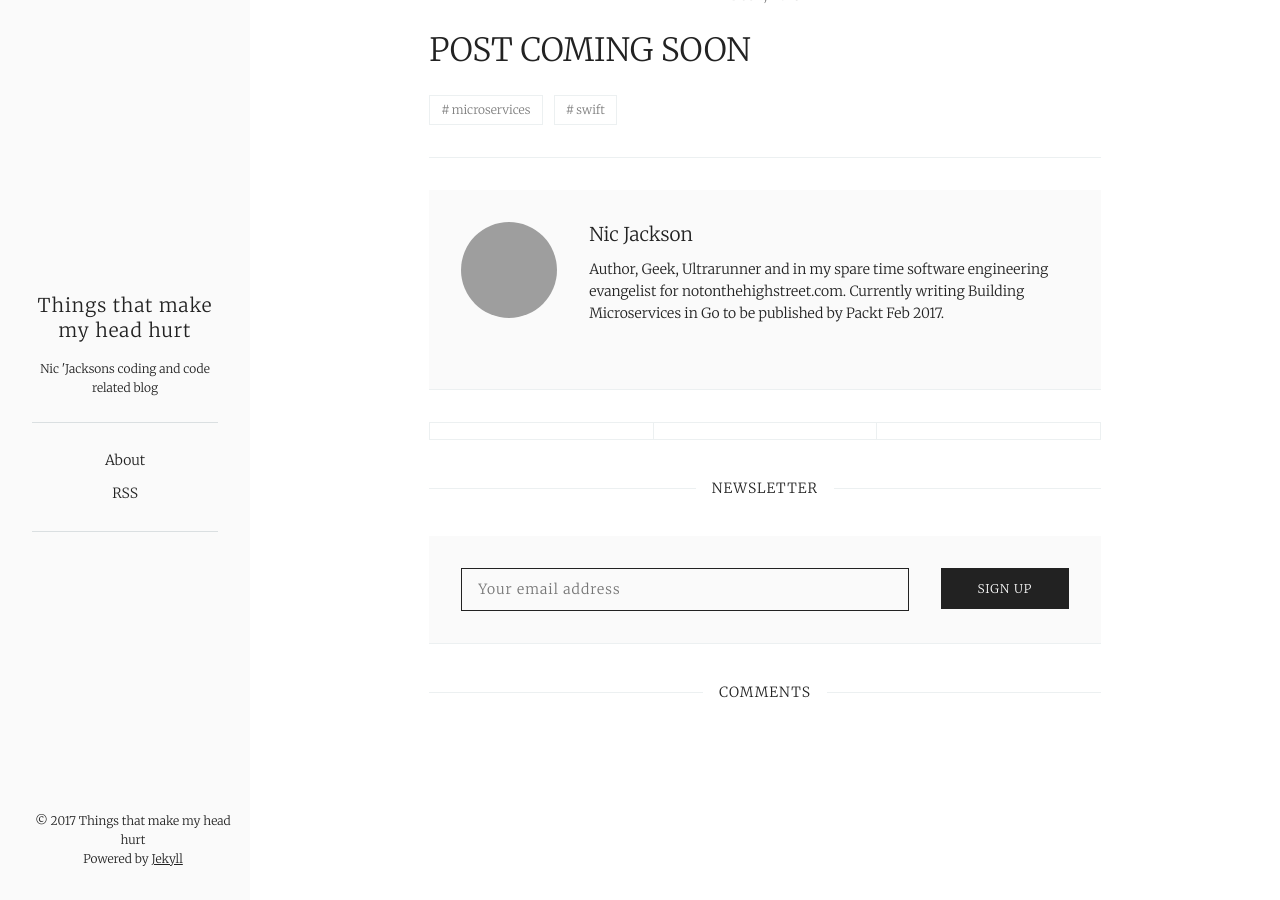
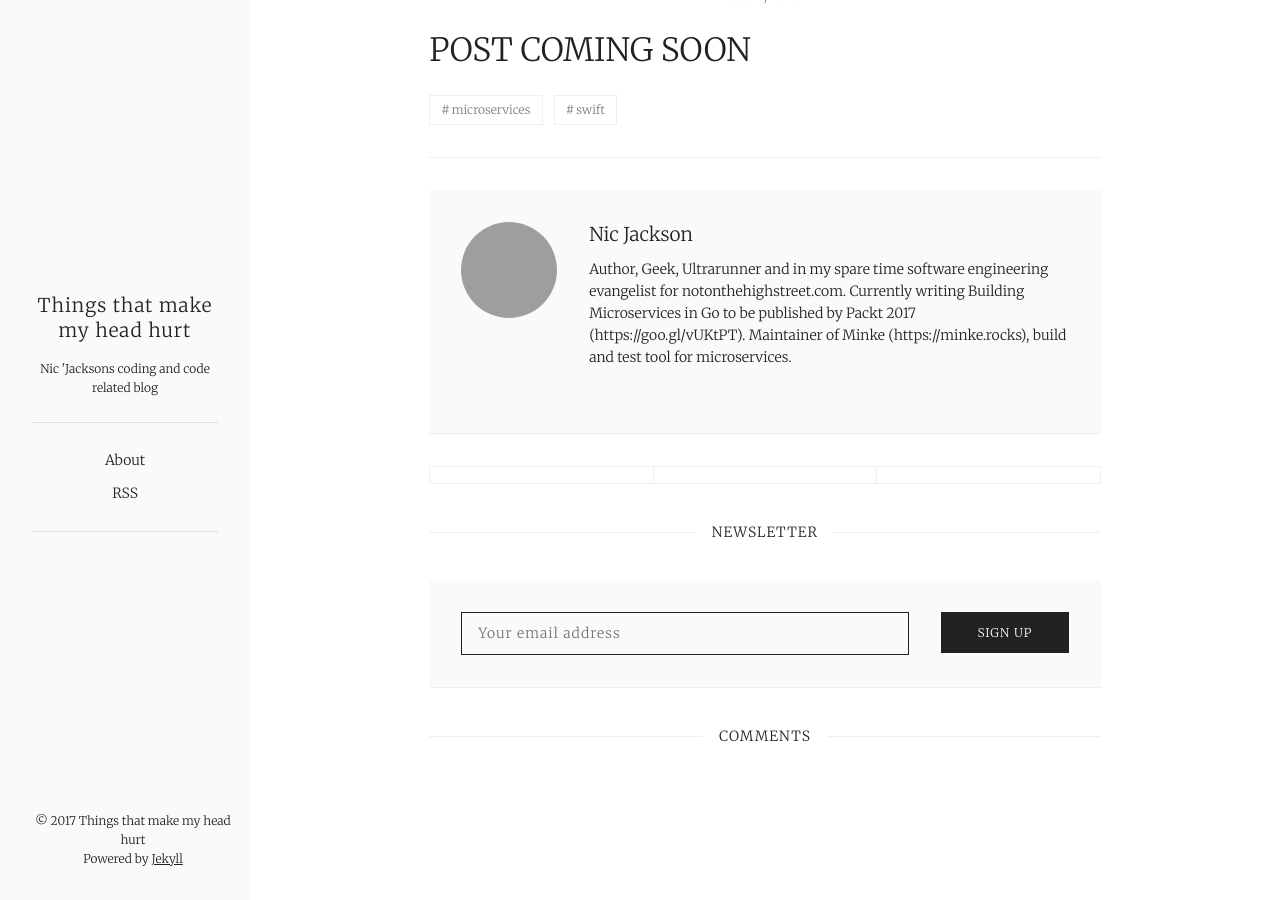
Before and after one commit to nicholasjackson/nicholasjackson.github.io, a Jekyll site: the page built from _posts/2016-12-07-building-microservices-with-swift-1.markdown, in a window 1280 px wide and 900 px high, scrolled down 679 px. Built offline with Jekyll 4.4.1, drawn with Linux system fonts in a browser that asks for light colours; comment, search, counter and statistics services are not loaded; grey boxes are pictures that could not be loaded.

Commit message:
Update _config.yml

```diff
--- a/_config.yml
+++ b/_config.yml
@@ -39,9 +39,9 @@ authors:
   nic:
     name: Nic Jackson
     display_name: Nic Jackson
-    bio: Author, Geek, Ultrarunner and in my spare time software engineering evangelist for notonthehighstreet.com.  Currently writing Building Microservices in Go to be published by Packt Feb 2017.
+    bio: Author, Geek, Ultrarunner and in my spare time software engineering evangelist for notonthehighstreet.com.  Currently writing Building Microservices in Go to be published by Packt 2017 (https://goo.gl/vUKtPT). Maintainer of Minke (https://minke.rocks), build and test tool for microservices.
     gravatar: http://s.gravatar.com/avatar/05d3d38fb637ed5240b637f57394d587?s=80
     email: jackson.nic@gmail.com
-    web: http://nicholasjackson.github.io
+    web: https://nicholasjackson.io
     twitter: sheriffjackson
     github: nicholasjackson
```
